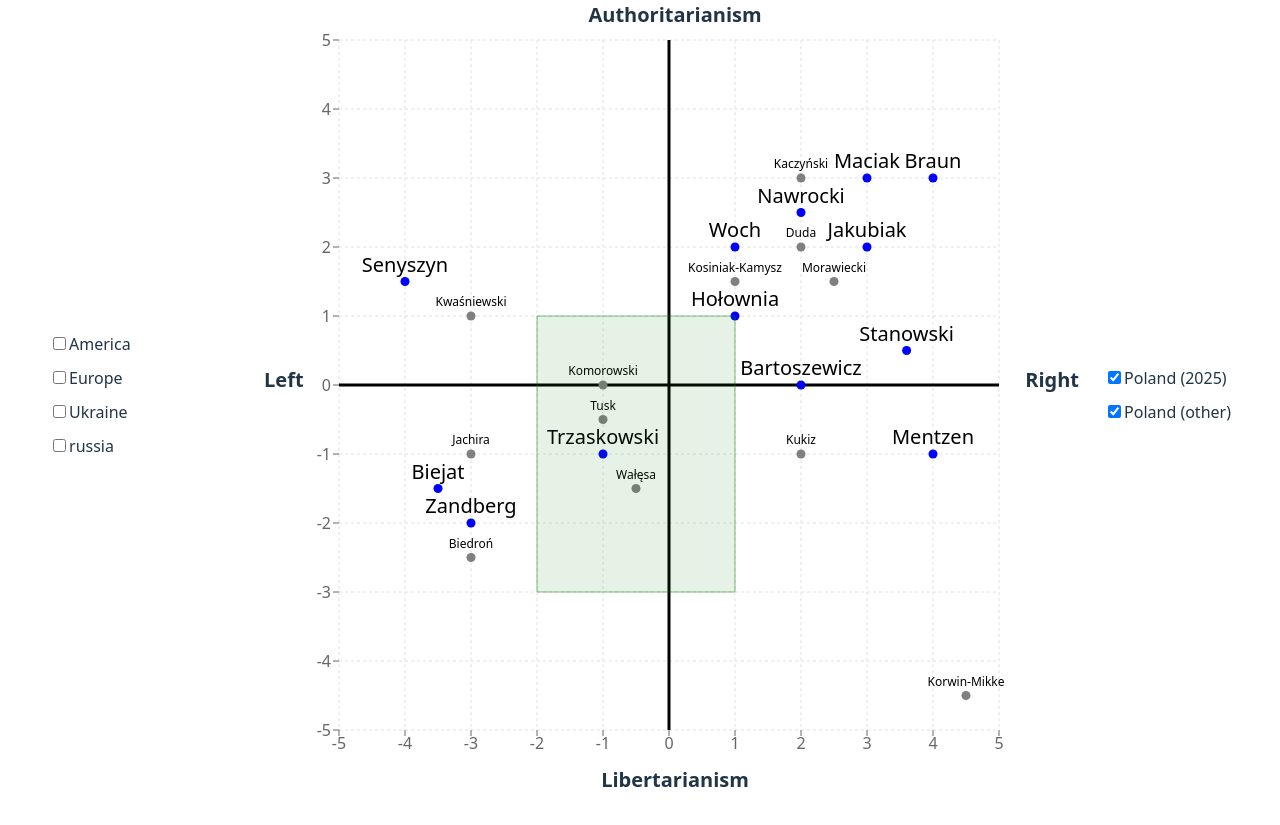
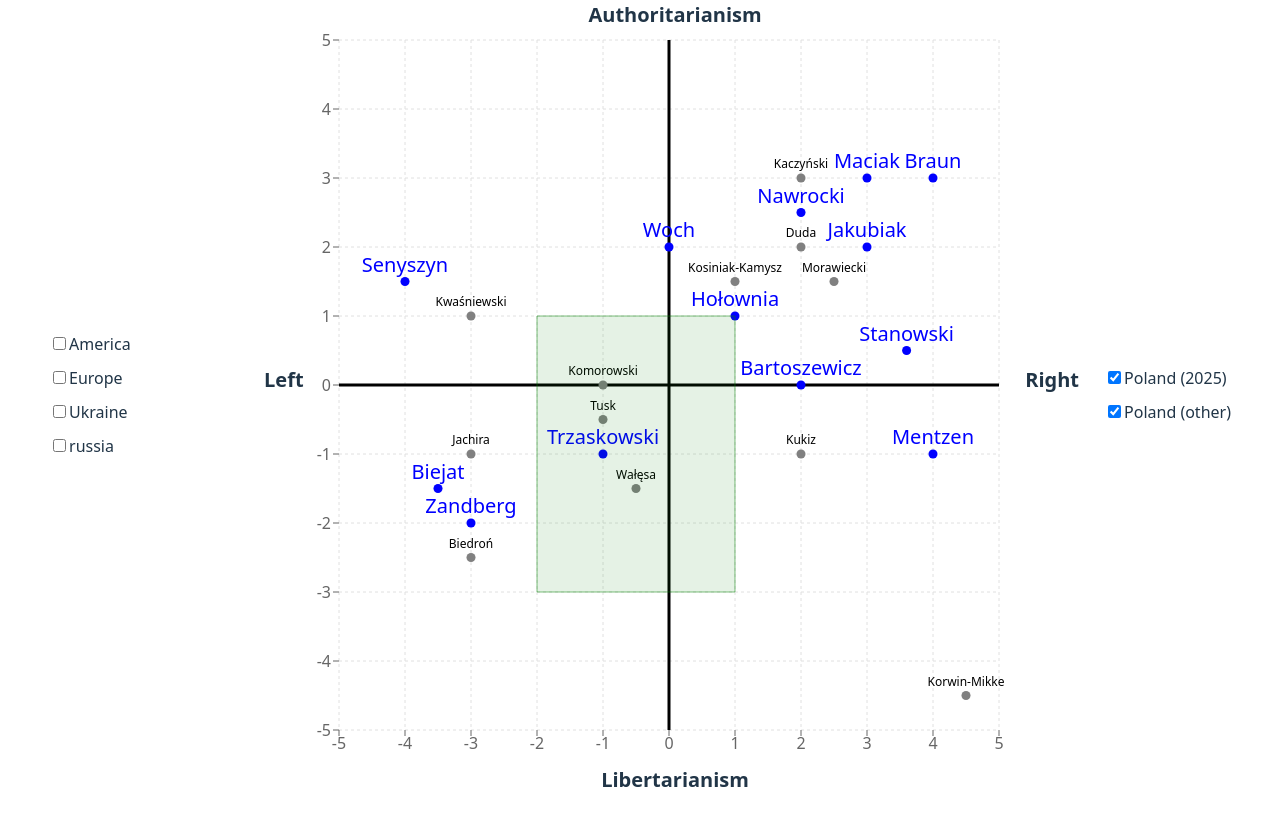
Before and after one commit to alundiak/polityczny-kompas, a React (Vite) app: page / in a window 1280 px wide. Built offline with nearby package versions, Linux system fonts and the light colour scheme.

Commit message:
Data changes and small UI change

```diff
--- a/src/common/helpers.ts
+++ b/src/common/helpers.ts
@@ -114,7 +114,7 @@ export const getShapeByType = (scatterId: DataKind): SymbolType => {
 export const getDataPointStyleByType = (scatterId: DataKind): CSSProperties => {
   switch (scatterId) {
     case "poland2025":
-      return { fontSize: 20 };
+      return { fontSize: 20, fill: "blue" };
 
     case "polandOther":
       return { fontSize: 12 };
--- a/src/components/PoliticalCompassChart.tsx
+++ b/src/components/PoliticalCompassChart.tsx
@@ -39,6 +39,7 @@ const PoliticalCompassChart: React.FC<PoliticalCompassChartProps> = (props) => {
           dataKey="name"
           position="top"
           style={getDataPointStyleByType(scatterId)}
+          // formatter={() => "only-text-formatting"}
         />
       </Scatter>
     );
--- a/src/components/threeColumnLayout.css
+++ b/src/components/threeColumnLayout.css
@@ -1,4 +1,5 @@
 .wrapper {
+  /* border: grey solid 1px; */
   display: flex;
   justify-content: center;
   align-items: center;
@@ -23,6 +24,7 @@
   }
 
   .centerColumn {
+    /* border: red solid 1px; */
     display: flex;
     justify-content: center;
     align-items: center;
--- a/src/data/europe.json
+++ b/src/data/europe.json
@@ -41,8 +41,8 @@
   },
   {
     "name": "Merkel",
-    "x": 1,
-    "y": -2
+    "x": 0.5,
+    "y": -1
   },
   {
     "name": "Meloni",
--- a/src/data/poland2025.json
+++ b/src/data/poland2025.json
@@ -36,7 +36,7 @@
   },
   {
     "name": "Woch",
-    "x": 1,
+    "x": 0,
     "y": 2
   },
   {
--- a/src/data/russia.json
+++ b/src/data/russia.json
@@ -30,8 +30,23 @@
     "y": 4.5
   },
   {
+    "name": "Tsikhanouskaya",
+    "x": 0,
+    "y": -2
+  },
+  {
     "name": "Machno",
     "x": -5,
     "y": -5
+  },
+  {
+    "name": "Niemcow",
+    "x": 1,
+    "y": -2
+  },
+  {
+    "name": "Kasparow",
+    "x": 2,
+    "y": -3
   }
 ]
```
Also changed, not shown: images/img-v2-other.png, images/img-v2-poland.png.
